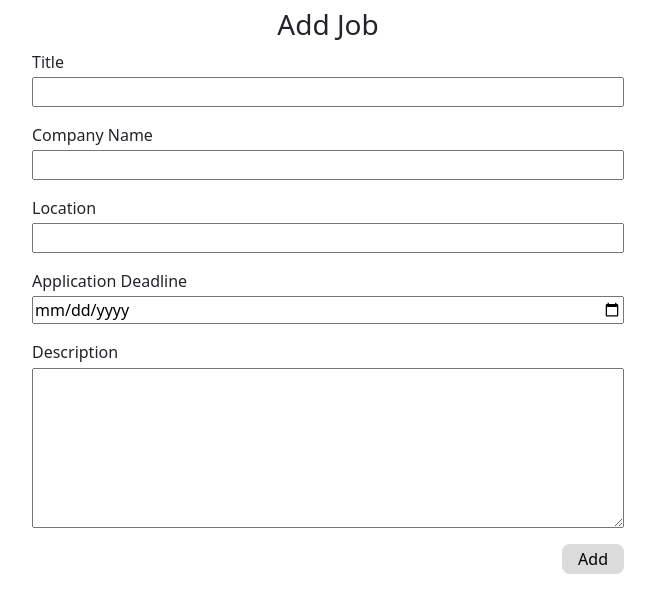
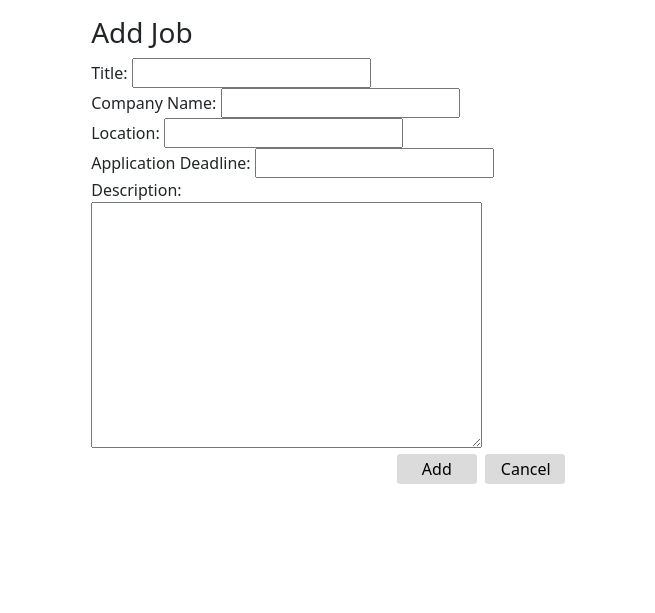
Before and after one commit to chrisMartinezDev/django-job-board-web-application, a Django app: page /add_job/ in a window 1280 px wide. Shown: the top 613 px of the page, without its empty margins (312-967 px from the left). Run offline with Django 5.2, Linux system fonts and the light colour scheme.

Commit message:
(Task) Created and Updated Jobs using Django forms

```diff
--- /dev/null
+++ b/app_jobBoard/forms.py
@@ -0,0 +1,16 @@
+from django import forms
+from django.forms import ModelForm
+from .models import Job
+
+# Create your forms here.
+
+class JobForm(ModelForm):
+    title = forms.CharField()
+    companyName = forms.CharField(label="Company Name")
+    location = forms.CharField()
+    applicationDeadline = forms.DateField(label="Application Deadline")
+    description = forms.CharField(widget = forms.Textarea())
+
+    class Meta:
+        model = Job
+        fields = ["title", "companyName", "location", "applicationDeadline", "description"]
--- a/app_jobBoard/static/style.css
+++ b/app_jobBoard/static/style.css
@@ -1,8 +1,7 @@
 body {
     display: flex;
     flex-direction: column;
-    align-items: center;
-    padding: .5rem 3rem;
+    padding: 1rem 3rem;
 }
 
 /* index.html */
@@ -13,9 +12,10 @@ body {
 
 .btn-add-job > button {
     border: none;
-    border-radius: .5rem;
+    border-radius: .2rem;
     background-color: rgb(219, 219, 219);
     padding: .2rem 1rem;
+    width: 5rem;
 }
 
 .job-listings {
@@ -30,17 +30,39 @@ body {
     display: flex;
     flex-direction: row;
     justify-content: space-between;
+    align-items: center;
     padding: .5rem 0rem;
     border-bottom: solid .05rem gray;
-    cursor: pointer;
 }
 
-a {
-    text-decoration: none !important;
+.btn-controls-container {
+    display: flex;
+    flex-direction: row;
 }
 
-a > div > p {
-    color: black;
+.btn-view-job > button {
+    border: none;
+    border-radius: .2rem;
+    background-color: rgb(219, 219, 219);
+    padding: .2rem .3rem;
+    margin-right: .6rem;
+    width: 4rem;
+}
+
+.btn-edit-job > button {
+    border: none;
+    border-radius: .2rem;
+    background-color: rgb(219, 219, 219);
+    padding: .2rem .3rem;
+    width: 4rem;
+}
+
+.row-edit-icon {
+    border: none;
+    border-radius: .2rem;
+    background-color: rgb(219, 219, 219);
+    padding: .2rem 1rem;
+    width: 5rem;
 }
 
 .row-item-1 {
@@ -88,15 +110,37 @@ a > div > p {
     margin-right: 1rem;
 }
 
+/* jobDetails.html */
 
-/* jobListing.html */
+.job-listing-details {
+    display: flex;
+    flex-direction: column;
+    width: 100%;
+}
 
+.job-details-company-name {
+    margin: 0rem;
+}
 
+.job-details-location {
+    margin: 0rem;
+}
 
-/* addJob.html */
+.job-details-application-deadline {
+    margin: 0rem;
+}
 
-.add-job-form {
-    width: 50%;
+.job-details-description {
+    margin-top: 1rem;
+    padding-top: 1rem;
+    border-top: solid .05rem gray;
+}
+
+/* addEditJob.html */
+
+.add-job-form-container {
+    align-self: center;
+    width: 40%;
 }
 
 .add-job-form-inputs {
@@ -113,6 +157,10 @@ a > div > p {
     margin-bottom: 1rem;
 }
 
+.job-input-application-deadline {
+    width: 35%;
+}
+
 .job-description {
     height: 10rem;
     min-height: 10rem;
@@ -124,10 +172,34 @@ a > div > p {
     justify-content: flex-end;
 }
 
+.btn-container {
+    display: flex;
+    flex-direction: row;
+    justify-content: flex-end;
+}
+
+.btn-delete-job {
+    border: none;
+    border-radius: .2rem;
+    background-color: rgb(219, 219, 219);
+    padding: .2rem 1rem;
+    margin-right: .5rem;
+    width: 5rem;
+}
+
 .btn-submit-job {
     border: none;
-    border-radius: .5rem;
+    border-radius: .2rem;
     background-color: rgb(219, 219, 219);
     padding: .2rem 1rem;
-    width: fit-content;
+    margin-right: .5rem;
+    width: 5rem;
 }
+
+.btn-cancel-job {
+    border: none;
+    border-radius: .2rem;
+    background-color: rgb(219, 219, 219);
+    padding: .2rem 1rem;
+    width: 5rem;
+}
--- /dev/null
+++ b/app_jobBoard/templates/addEditJob.html
@@ -0,0 +1,55 @@
+{% extends "base.html" %}
+
+{% block content %}
+
+    <div class="add-job-form-container">
+        {% if mode == "add" %}
+
+            <h3>Add Job</h3>
+
+            <form action="{% url 'Add Job' %}" method="post" id="addJobForm">
+                {% csrf_token %}
+
+                {{ jobForm }}
+
+                <div class="btn-container">
+                    <div class="btn-submit-job-container">
+                        <input type="submit" value="Add" form="addJobForm" class="btn-submit-job"/>
+                    </div>
+
+                    <a href="{% url 'Home Page' %}" class="btn-cancel-anchor">
+                        <button class="btn-cancel-job" type="button">Cancel</button>
+                    </a>
+                </div>
+            </form>
+
+        {% endif %}
+
+        {% if mode == "edit" %}
+
+            <h3>Edit Job</h3>
+
+            <form action="{% url 'Edit Job' job.id %}" method="post" id="addJobForm">
+                {% csrf_token %}
+
+                {{ jobForm }}
+
+                <div class="btn-container">
+                    <a href="{% url 'Delete Job' job.id %}">
+                        <button class="btn-delete-job" type="button">Delete</button>
+                    </a>
+
+                    <div class="btn-submit-job-container">
+                        <input type="submit" value="Save" form="addJobForm" class="btn-submit-job"/>
+                    </div>
+
+                    <a href="{% url 'Home Page' %}">
+                        <button class="btn-cancel-job" type="button">Cancel</button>
+                    </a>
+                </div>
+            </form>
+
+        {% endif %}
+    </div>
+
+{% endblock %}
--- a/app_jobBoard/templates/addJob.html
+++ /dev/null
@@ -1,32 +0,0 @@
-{% extends "base.html" %}
-
-{% block content %}
-
-    <h3>Add Job</h3>
-
-    <form action="{% url 'Add Job' %}" method="post" id="addJobForm" class="add-job-form">
-        {% csrf_token %}
-
-        <div class="add-job-form-inputs">
-            <label for="title">Title</label>
-            <input type="text" name="title"/>
-
-            <label for="company name">Company Name</label>
-            <input type="text" name="company name"/>
-
-            <label for="location">Location</label>
-            <input type="text" name="location"/>
-
-            <label for="application deadline">Application Deadline</label>
-            <input type="date" name="application deadline"/>
-
-            <label for="description">Description</label>
-            <textarea name="description" class="job-description"></textarea>
-
-            <div class="btn-submit-job-container">
-                <input type="submit" value="Add" form="addJobForm" class="btn-submit-job"/>
-            </div>
-        </div>
-    </form>
-
-{% endblock %}
--- a/app_jobBoard/urls.py
+++ b/app_jobBoard/urls.py
@@ -5,4 +5,6 @@ urlpatterns = [
     path("", views.HomePage, name="Home Page"),
     path("job_listing/<str:jobID>/", views.JobDetails, name="Job Details"),
     path("add_job/", views.AddJob.as_view(), name="Add Job"),
+    path("edit_job/<str:jobID>", views.EditJob.as_view(), name="Edit Job"),
+    path("delete_job/<str:jobID>", views.DeleteJob, name="Delete Job"),
 ]
--- a/app_jobBoard/views.py
+++ b/app_jobBoard/views.py
@@ -1,42 +1,60 @@
 from django.shortcuts import render, redirect
 from django.views import View
 from .models import Job
+from .forms import JobForm
 
 # Create your views here.
 
 def HomePage(request):
-    # jobListings = [
-    #     {
-    #         "id": 1,
-    #         "title": "Job Title aklsdjlf;sdkl;fsdkl;fjkl;saflk;skl;fskl;adfl;kasjf",
-    #         "companyName": "Company Name",
-    #         "description": "Description",
-    #         "location": "Location",
-    #         "applicationDeadline": "1/4/24",
-    #     },
-    # ]
-
     jobListings = Job.objects.all()
 
     return render(request, "index.html", { "jobListings": jobListings })
-
-class AddJob(View):
-    def get(self, request):
-        return render(request, "addJob.html")
-    def post(self, request):
-        job = Job.objects.create(
-            title = request.POST.get('title'),
-            companyName = request.POST.get('company name'),
-            location = request.POST.get('location'),
-            applicationDeadline = request.POST.get('application deadline'),
-            description = request.POST.get('description'),
-        )
-        job.save()
-
-        return redirect("Home Page")
 
 def JobDetails(request, jobID):
     context = {}
     context["job"] = Job.objects.get(id = jobID)
 
-    return render(request, "jobListing.html", context)
+    return render(request, "jobDetails.html", context)
+
+class AddJob(View):
+    def get(self, request):
+        jobForm = JobForm()
+        context = {}
+        context["jobForm"] = jobForm
+        context["mode"] = "add"
+
+        return render(request, "addEditJob.html", context)
+
+    def post(self, request):
+        jobForm = JobForm(request.POST)
+
+        if jobForm.is_valid():
+            jobForm.save()
+
+            return redirect('Home Page')
+
+class EditJob(View):
+    def get(self, request, jobID):
+        job = Job.objects.get(id = jobID)
+        jobForm = JobForm(instance = job)
+        context = {}
+        context["jobForm"] = jobForm
+        context["job"] = job
+        context["mode"] = "edit"
+
+        return render(request, "addEditJob.html", context)
+
+    def post(self, request, jobID):
+        job = Job.objects.get(id = jobID)
+        jobForm = JobForm(request.POST, instance = job)
+
+        if jobForm.is_valid():
+            jobForm.save()
+
+            return redirect('Home Page')
+
+def DeleteJob(request, jobID):
+    job = Job.objects.get(id = jobID)
+    job.delete()
+
+    return redirect("Home Page")
```
Also changed, not shown: app_jobBoard/templates/index.html (+15 -8 lines), app_jobBoard/templates/jobDetails.html (added, +14 -0 lines), app_jobBoard/templates/jobListing.html (deleted, +0 -11 lines), app_jobBoard/models.py (line endings or trailing spaces), db.sqlite3.
